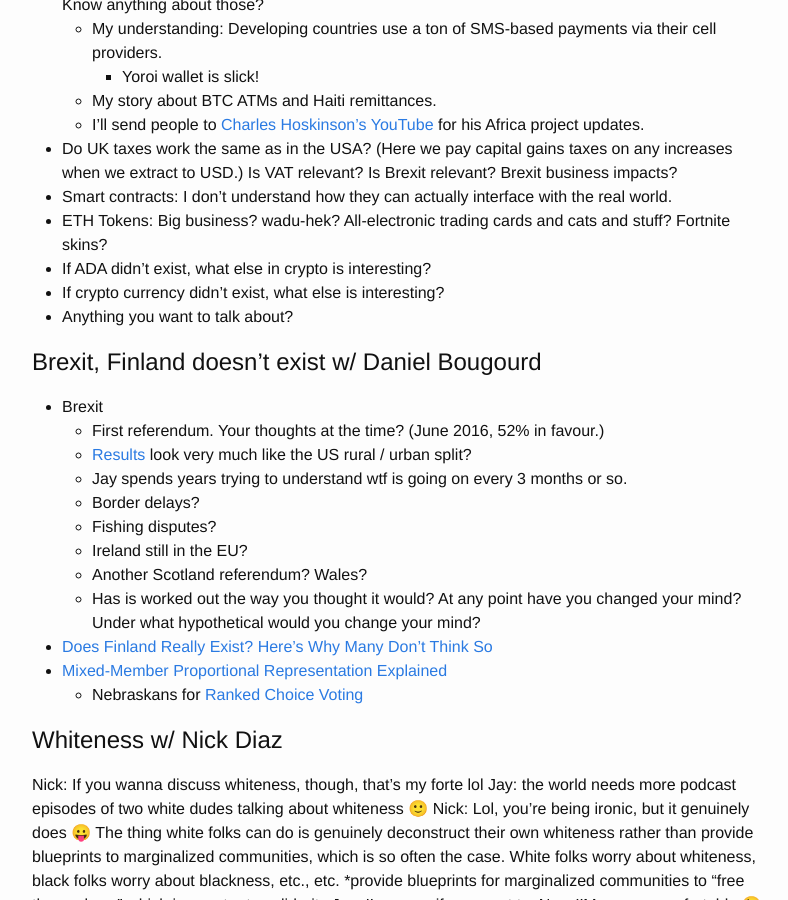
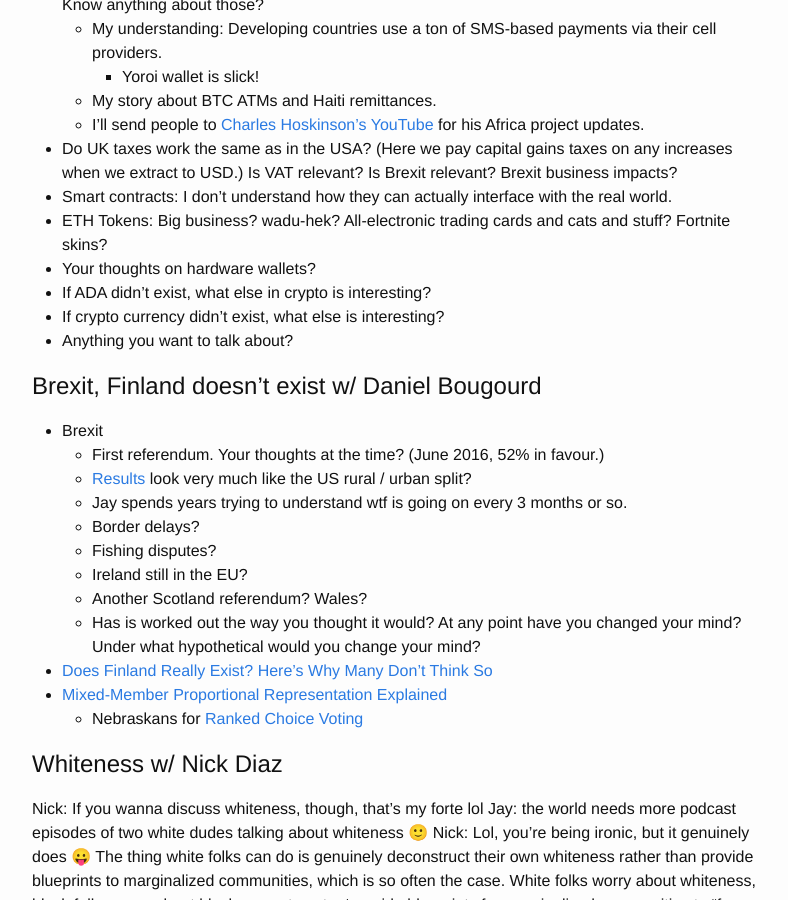
Before and after one commit to jhannah/jayflaunts, a Jekyll site: the page built from questions.md, in a window 1280 px wide and 900 px high, scrolled down 819 px. Shown: the whole window, without its empty margins (238-1026 px from the left). Built offline with Jekyll 4.4.1, drawn with Linux system fonts in a browser that asks for light colours.

Commit message:
Update questions.md

```diff
--- a/questions.md
+++ b/questions.md
@@ -40,6 +40,7 @@
   Is VAT relevant? Is Brexit relevant? Brexit business impacts?
 * Smart contracts: I don't understand how they can actually interface with the real world.
 * ETH Tokens: Big business? wadu-hek? All-electronic trading cards and cats and stuff? Fortnite skins?
+* Your thoughts on hardware wallets?
 * If ADA didn't exist, what else in crypto is interesting?
 * If crypto currency didn't exist, what else is interesting?
 * Anything you want to talk about?
```
